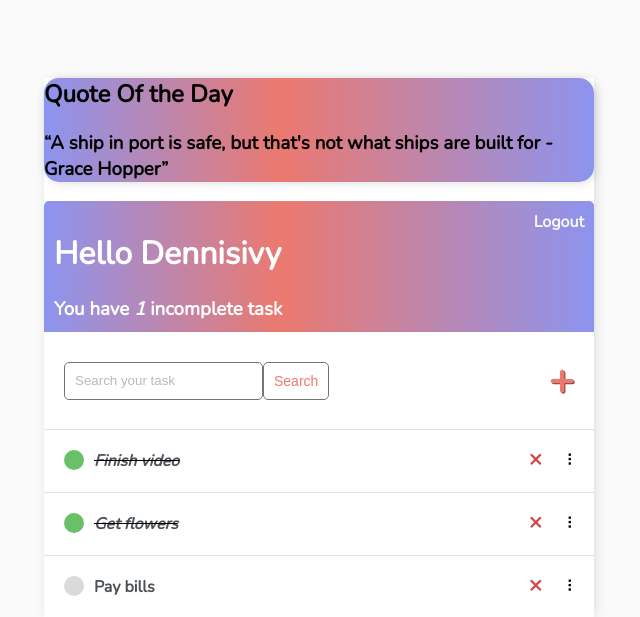
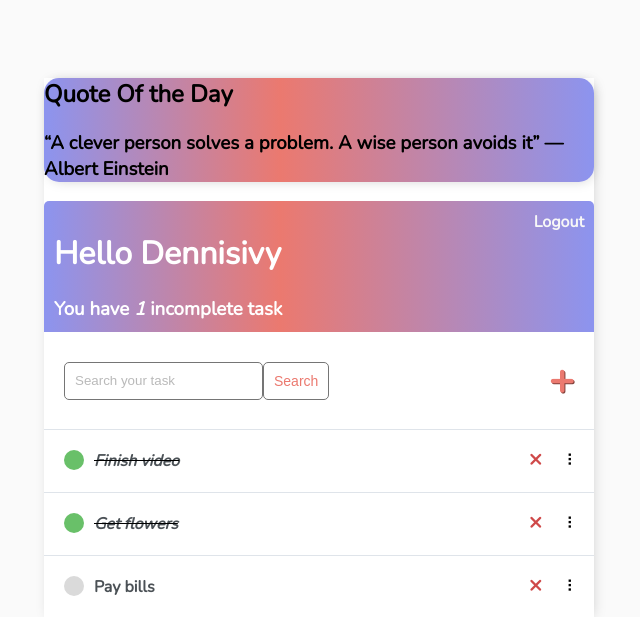
Before and after one commit to Abhishek-Gawande/Project-Musings, a Django app: page / in a window 1280 px wide. Shown: the top 617 px of the page, without its empty margins (321-961 px from the left). Run offline with Django 3.2, Linux system fonts and the light colour scheme; a user stored in the database is signed in; data comes from the database, SQL or seed files in the repository; both versions use the stored data as it was after the commit.

Commit message:
Add files via upload

```diff
--- a/base/templates/base/task_list.html
+++ b/base/templates/base/task_list.html
@@ -1,7 +1,7 @@
 {% extends 'base/main.html' %} {% block content %}
 <div class="container2">
     <h2>Quote Of the Day</h2>
-    <h3><q>A ship in port is safe, but that's not what ships are built for - Grace Hopper</q> </h3>
+    <h3><q>A clever person solves a problem. A wise person avoids it</q> — Albert Einstein</h3>
 </div>
 
 
```
Also changed, not shown: db.sqlite3.
